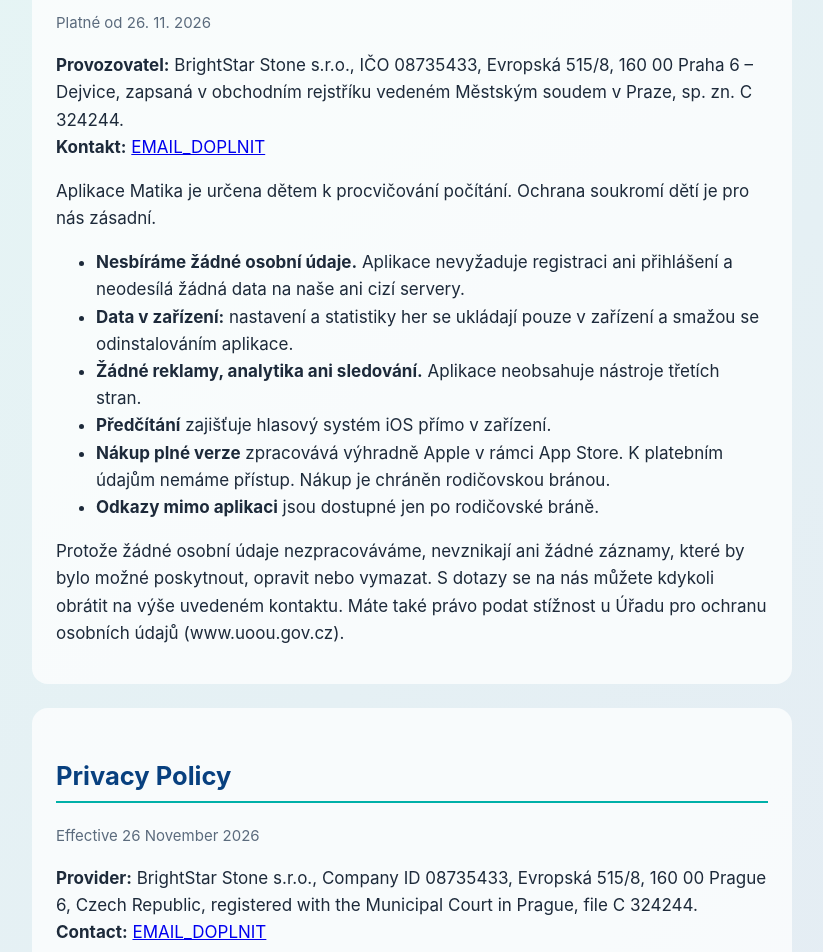
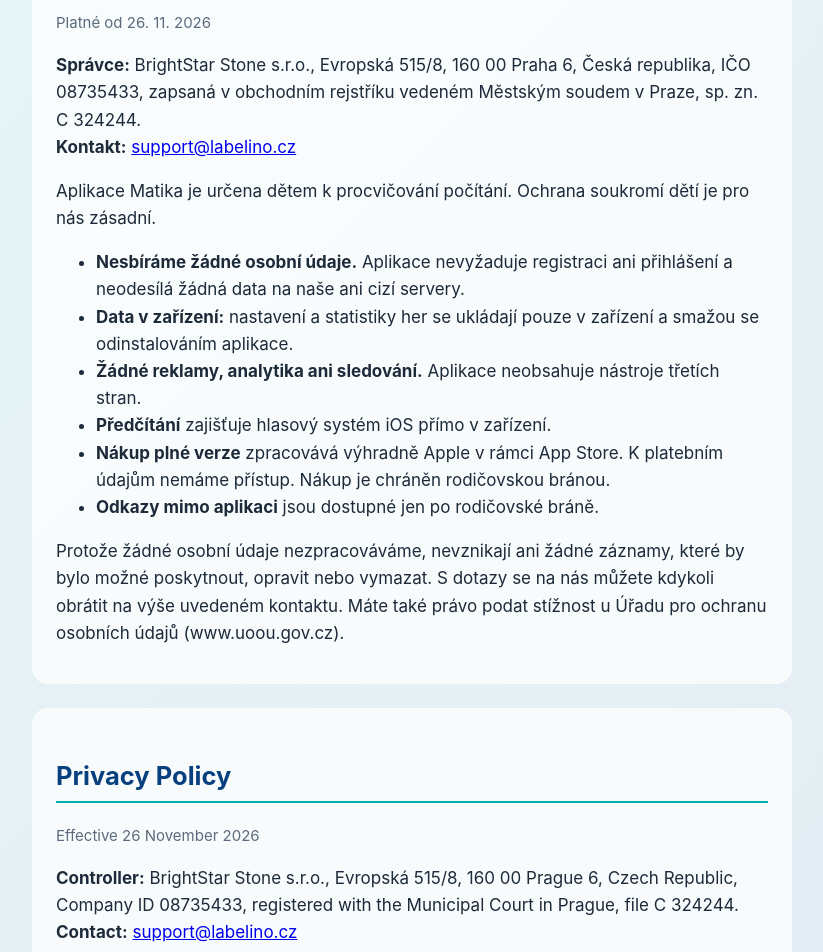
Before and after one commit to brightstarstone/matika, a plain HTML site: page privacy.html in a window 1280 px wide. Shown: the part 260-1212 px from the top of the page, without its empty margins (228-1051 px from the left). Drawn offline with Linux system fonts and the light colour scheme.

Commit message:
Add files via upload

```diff
--- a/privacy.html
+++ b/privacy.html
@@ -32,9 +32,9 @@
   <section id="cs" lang="cs">
     <h2>Zásady ochrany osobních údajů</h2>
     <p class="muted">Platné od 26. 11. 2026</p>
-    <p><strong>Provozovatel:</strong> BrightStar Stone s.r.o., IČO 08735433, Evropská 515/8, 160 00 Praha 6 – Dejvice,
+    <p><strong>Správce:</strong> BrightStar Stone s.r.o., Evropská 515/8, 160 00 Praha 6, Česká republika, IČO 08735433,
        zapsaná v obchodním rejstříku vedeném Městským soudem v Praze, sp. zn. C 324244.<br>
-       <strong>Kontakt:</strong> <a href="mailto:EMAIL_DOPLNIT">EMAIL_DOPLNIT</a></p>
+       <strong>Kontakt:</strong> <a href="mailto:support@labelino.cz">support@labelino.cz</a></p>
     <p>Aplikace Matika je určena dětem k procvičování počítání. Ochrana soukromí dětí je pro nás zásadní.</p>
     <ul>
       <li><strong>Nesbíráme žádné osobní údaje.</strong> Aplikace nevyžaduje registraci ani přihlášení a neodesílá žádná data na naše ani cizí servery.</li>
@@ -50,9 +50,9 @@
   <section id="en" lang="en">
     <h2>Privacy Policy</h2>
     <p class="muted">Effective 26 November 2026</p>
-    <p><strong>Provider:</strong> BrightStar Stone s.r.o., Company ID 08735433, Evropská 515/8, 160 00 Prague 6, Czech Republic,
+    <p><strong>Controller:</strong> BrightStar Stone s.r.o., Evropská 515/8, 160 00 Prague 6, Czech Republic, Company ID 08735433,
        registered with the Municipal Court in Prague, file C 324244.<br>
-       <strong>Contact:</strong> <a href="mailto:EMAIL_DOPLNIT">EMAIL_DOPLNIT</a></p>
+       <strong>Contact:</strong> <a href="mailto:support@labelino.cz">support@labelino.cz</a></p>
     <p>Matika is an app for children to practise arithmetic. Protecting children's privacy is essential to us.</p>
     <ul>
       <li><strong>We do not collect any personal data.</strong> The app requires no account or sign-in and sends no data to our or any third-party servers.</li>
```
